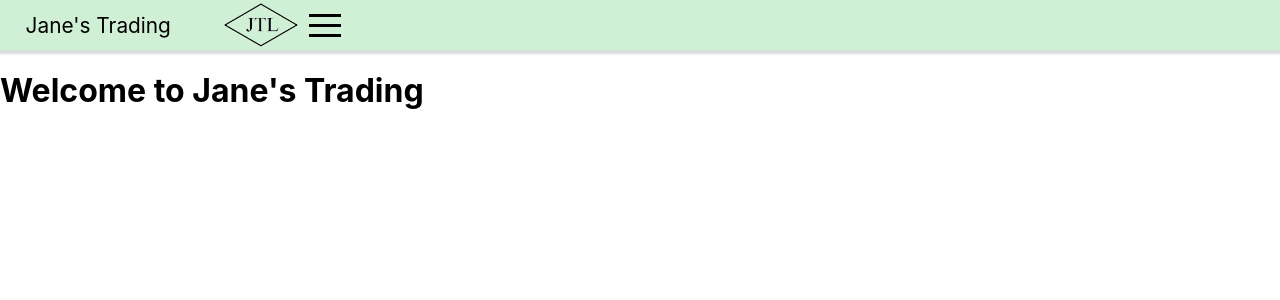
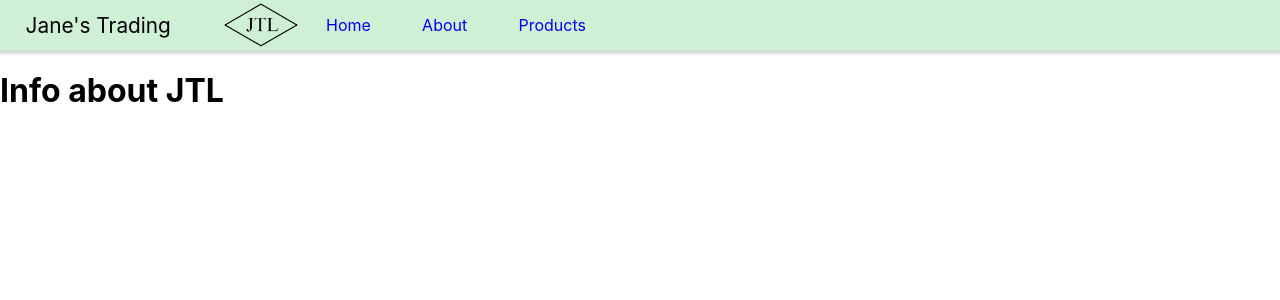
Before and after one commit to Meateater02/Jtl, a React (Create React App) app: page /about in a window 1280 px wide. Shown: the top 300 px of the page. Built offline with nearby package versions, Linux system fonts and the light colour scheme.

Commit message:
Added: pages component and react router

```diff
--- a/package.json
+++ b/package.json
@@ -10,6 +10,7 @@
     "hamburger-react": "^2.5.0",
     "react": "^18.2.0",
     "react-dom": "^18.2.0",
+    "react-router-dom": "^6.15.0",
     "react-scripts": "^5.0.1",
     "web-vitals": "^2.1.4"
   },
--- a/src/App.js
+++ b/src/App.js
@@ -1,14 +1,18 @@
 import React from "react";
 import "./App.css";
-import Navbar from "./Navbar.js";
+import Navbar from "./components/Navbar.js";
+import { Routes, Route } from "react-router-dom";
+import { Home, About, Products } from "./components/pages";
 
 function App() {
   return (
     <div>
       <Navbar />
-      <div className="container">
-        <h1>Welcome to Jane's Trading</h1>
-      </div>
+      <Routes>
+        <Route path="/" element={<Home />} />
+        <Route path="/about" element={<About />} />
+        <Route path="/products" element={<Products />} />
+      </Routes>
     </div>
   );
 }
--- a/src/Navbar.js
+++ /dev/null
@@ -1,25 +0,0 @@
-import React, { useState } from "react";
-import logo from "./Logo_Transparent.png";
-import "./Navbar.css";
-import { Squash as Hamburger, Squash } from "hamburger-react";
-
-const Navbar = () => {
-  const [isOpen, setOpen] = useState(false);
-
-  return (
-    <nav className="navigation">
-      <a href="/" className="brand-name">
-        Jane's Trading
-      </a>
-      <img src={logo}></img>
-      <Hamburger className="hamburger">
-        <Squash toggled={isOpen} toggle={setOpen}></Squash>
-        <a href="/">Home</a>
-        <a href="#about">About Us</a>
-        <a href="#products">Products</a>
-      </Hamburger>
-    </nav>
-  );
-};
-
-export default Navbar;
--- a/src/Navbar.css
+++ b/src/components/Navbar.css
@@ -22,23 +22,8 @@ img {
     padding-right: 3px;
 }
 
-Hamburger {
-    justify-content: right;
-}
-
-.hamburger {
-    display: block;
-    width: 100%;
-    justify-content: right;
-    color: black;
-}
-
 nav a {
     display:block;
     padding: 15px 2%;
     text-decoration: none;
 }
-
-.hamburger a:hover {
-    background-color: #5af075;
-}
--- /dev/null
+++ b/src/components/Navbar.js
@@ -0,0 +1,20 @@
+import React from "react";
+import logo from "./Logo_Transparent.png";
+import "./Navbar.css";
+import { Link } from "react-router-dom";
+
+const Navbar = () => {
+  return (
+    <nav className="navigation">
+      <a href="/" className="brand-name">
+        Jane's Trading
+      </a>
+      <img src={logo}></img>
+      <Link to="/">Home</Link>
+      <Link to="/about">About</Link>
+      <Link to="/products">Products</Link>
+    </nav>
+  );
+};
+
+export default Navbar;
--- /dev/null
+++ b/src/components/pages/About.js
@@ -0,0 +1,9 @@
+import React from "react";
+
+export const About = () => {
+  return (
+    <div>
+      <h1>Info about JTL</h1>
+    </div>
+  );
+};
--- /dev/null
+++ b/src/components/pages/Home.js
@@ -0,0 +1,11 @@
+import React from "react";
+
+export const Home = () => {
+  return (
+    <div>
+      <div className="container">
+        <h1>Welcome to Jane's Trading</h1>
+      </div>
+    </div>
+  );
+};
--- /dev/null
+++ b/src/components/pages/Products.js
@@ -0,0 +1,9 @@
+import React from "react";
+
+export const Products = () => {
+  return (
+    <div>
+      <h1>Products page</h1>
+    </div>
+  );
+};
--- /dev/null
+++ b/src/components/pages/index.js
@@ -0,0 +1,3 @@
+export * from "./Home";
+export * from "./About";
+export * from "./Products";
--- a/src/index.js
+++ b/src/index.js
@@ -1,13 +1,16 @@
-import React from 'react';
-import ReactDOM from 'react-dom/client';
-import './index.css';
-import App from './App';
-import reportWebVitals from './reportWebVitals';
+import React from "react";
+import ReactDOM from "react-dom/client";
+import "./index.css";
+import App from "./App";
+import reportWebVitals from "./reportWebVitals";
+import { BrowserRouter } from "react-router-dom";
 
-const root = ReactDOM.createRoot(document.getElementById('root'));
+const root = ReactDOM.createRoot(document.getElementById("root"));
 root.render(
   <React.StrictMode>
-    <App />
+    <BrowserRouter>
+      <App />
+    </BrowserRouter>
   </React.StrictMode>
 );
 
```
Also changed, not shown: src/components/Logo_Transparent.png (renamed from src/Logo_Transparent.png), 1 other file (tests, documents, lock files or other folders).
